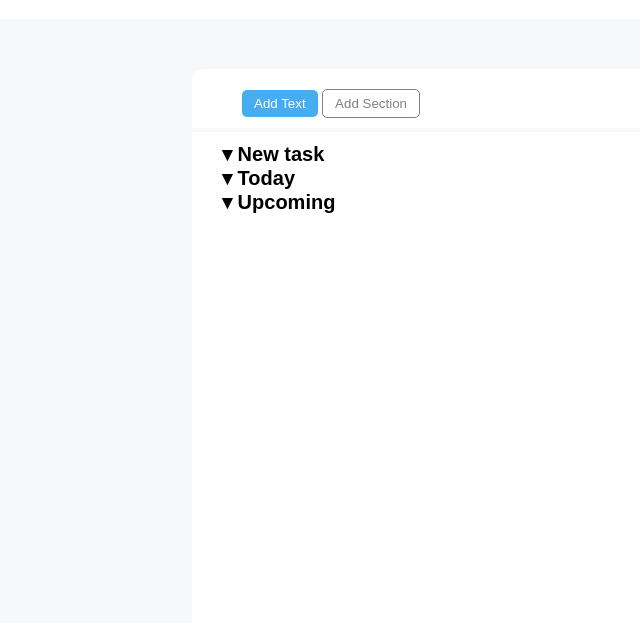
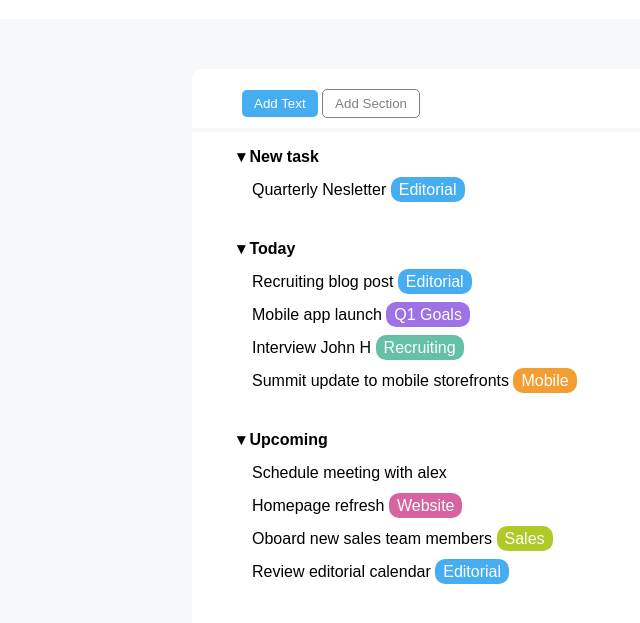
Before and after one commit to dbonafin/html-css-toboolist, a plain HTML site: page index.html in a window 1280 px wide. Shown: the part 75-698 px from the top of the page, without its empty margins (0-640 px from the left). Drawn offline with Linux system fonts and the light colour scheme.

Commit message:
hashtags area done

```diff
--- a/css/style.css
+++ b/css/style.css
@@ -77,10 +77,51 @@ hr {
 
 .list-area {
     margin: 10px 30px;
-    font-weight: 600;
-    font-size: 20px;
 }
 
 ul {
+    margin-bottom: 40px;
     list-style-type: none;
+    font-weight: normal;
 }
+
+.time-task {
+    font-weight: 600;
+    font-size: 16px;
+}
+
+li {
+    margin: 15px;
+}
+
+/* hashtags area */
+
+.hashtag-task {
+    border-radius: 10px;
+    padding: 4px 8px;
+    color: white;
+}
+
+.editorial {
+    background-color: #47adf1;
+}
+
+.goals {
+    background-color: #9c72e4;
+}
+
+.recruiting {
+    background-color: #64c0a9;
+}
+
+.mobile {
+    background-color: #f29e33;
+}
+
+.website {
+    background-color: #d863a1;
+}
+
+.sales {
+    background-color: #b0c926;
+}
--- a/index.html
+++ b/index.html
@@ -32,11 +32,29 @@
          <!-- todolist area -->
             <div class="list-area">
                 <ul>
-                    <li> &#9662; New task</li>
+                    <li class="time-task"> &#9662; New task
+                        <ul>
+                            <li>Quarterly Nesletter <span class="editorial hashtag-task"> Editorial</span></li>
+                        </ul>
+                    </li>
 
-                    <li> &#9662; Today</li>
+                    <li class="time-task"> &#9662; Today
+                        <ul>
+                            <li>Recruiting blog post <span class="editorial hashtag-task"> Editorial</span></li>
+                            <li>Mobile app launch <span class="goals hashtag-task"> Q1 Goals</span></li>
+                            <li>Interview John H <span class="recruiting hashtag-task"> Recruiting</span></li>
+                            <li>Summit update to mobile storefronts <span class="mobile hashtag-task"> Mobile</span></li>
+                        </ul>
+                    </li>
 
-                    <li> &#9662; Upcoming</li>
+                    <li class="time-task"> &#9662; Upcoming
+                        <ul>
+                            <li>Schedule meeting with alex</li>
+                            <li>Homepage refresh <span class="website hashtag-task"> Website</span></li>
+                            <li>Oboard new sales team members <span class="sales hashtag-task"> Sales</span></li>
+                            <li>Review editorial calendar <span class="editorial hashtag-task"> Editorial</span></li>
+                        </ul>
+                    </li>
                </ul>
 
             </div>
```
